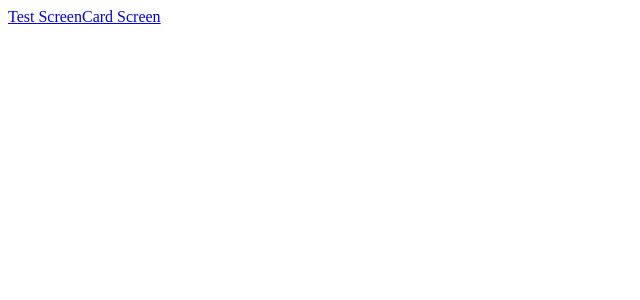
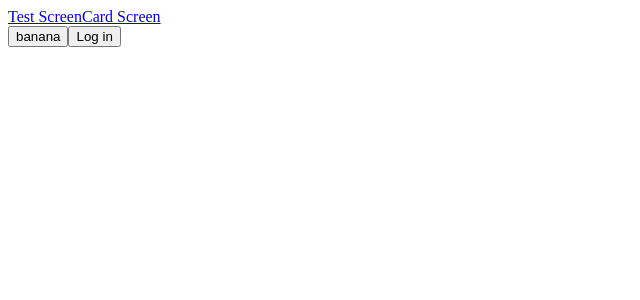
Before and after one commit to catonmat/vuex-tutorial, a Vue app: page / in a window 1280 px wide. Shown: the top 300 px of the page, without its empty margins (0-640 px from the left). Built offline with nearby package versions, Linux system fonts and the light colour scheme; no server answers; the database is empty.

Commit message:
:banana: Adds an auth compoentn with some basiv firebase auth

```diff
--- a/components/App.vue
+++ b/components/App.vue
@@ -2,14 +2,17 @@
   <div>
     <router-link to="/test">Test Screen</router-link>
     <router-link to="/card/Change me in the url bar">Card Screen</router-link>
+    <Auth></Auth>
     <router-view></router-view>
   </div>
 </template>
 
 <script>
-export default {
-  beforeCreate() {
-    this.$store.dispatch('fetchCollections');
+  import Auth from "./Auth.vue";
+  export default {
+    components: { Auth },
+    beforeCreate() {
+      this.$store.dispatch('fetchCollections');
+    }
   }
-}
 </script>
--- /dev/null
+++ b/components/Auth.vue
@@ -0,0 +1,23 @@
+<template>
+    <div>
+      <button @click="banana()">banana</button>
+      <button @click="logIn()">Log in</button>
+    </div>
+</template>
+
+<script>
+  export default {
+    props: [],
+    methods: {
+      logIn: function() {
+        this.$store.dispatch('logIn');
+      },
+      banana: function() {
+        this.$store.dispatch('banana');
+      }
+    }
+  };
+</script>
+
+<style scoped>
+</style>
--- a/data/firebase.js
+++ b/data/firebase.js
@@ -1,4 +1,4 @@
-import { initializeApp, database } from "firebase";
+import { initializeApp, database, auth } from "firebase";
 
 const config = {
   apiKey: "AIzaSyBnlml49bT9GomltIu_RD5b7uc2nNoIcyk",
@@ -12,5 +12,6 @@ const config = {
 initializeApp(config);
 
 export default {
-  database: database()
+  database: database(),
+  auth
 }
--- a/store/index.js
+++ b/store/index.js
@@ -1,5 +1,6 @@
 import Vue from "vue";
 import Vuex from "vuex";
+import auth from "./modules/auth";
 import cards from "./modules/cards";
 import firebase from "../data/firebase";
 
@@ -11,6 +12,7 @@ const debug = true;
 
 export default new Vuex.Store({
   modules: {
+    auth,
     cards
   },
   strict: debug,
--- /dev/null
+++ b/store/modules/auth.js
@@ -0,0 +1,43 @@
+import firebase from "../../data/firebase";
+
+const state = {
+  user: { userId: 1234 }
+};
+
+export const getters = {
+  getUser: state => {
+    return state.user
+  }
+};
+
+export const mutations = {
+  setUser(state, payload) {
+    state.user = payload;
+  }
+};
+
+export const actions = {
+  banana({ commit }) {
+    const provider = new firebase.auth.GoogleAuthProvider();
+
+    firebase.auth().signInWithRedirect(provider);
+  },
+  logIn({ commit }) {
+    // Log in and get user data from firebase
+    firebase.auth().getRedirectResult().then(function(result) {
+        const { displayName, email, photoURL, uid } = result.user;
+        const user = { displayName, email, photoURL, uid };
+        commit('setUser', user);
+      }).catch(function(error) {
+        // TODO: Actually handle this error
+        debugger;
+      });
+    }
+}
+
+export default {
+  state,
+  getters,
+  mutations,
+  actions
+};
```
Also changed, not shown: store/actions.js (deleted), store/mutation.js (deleted).
